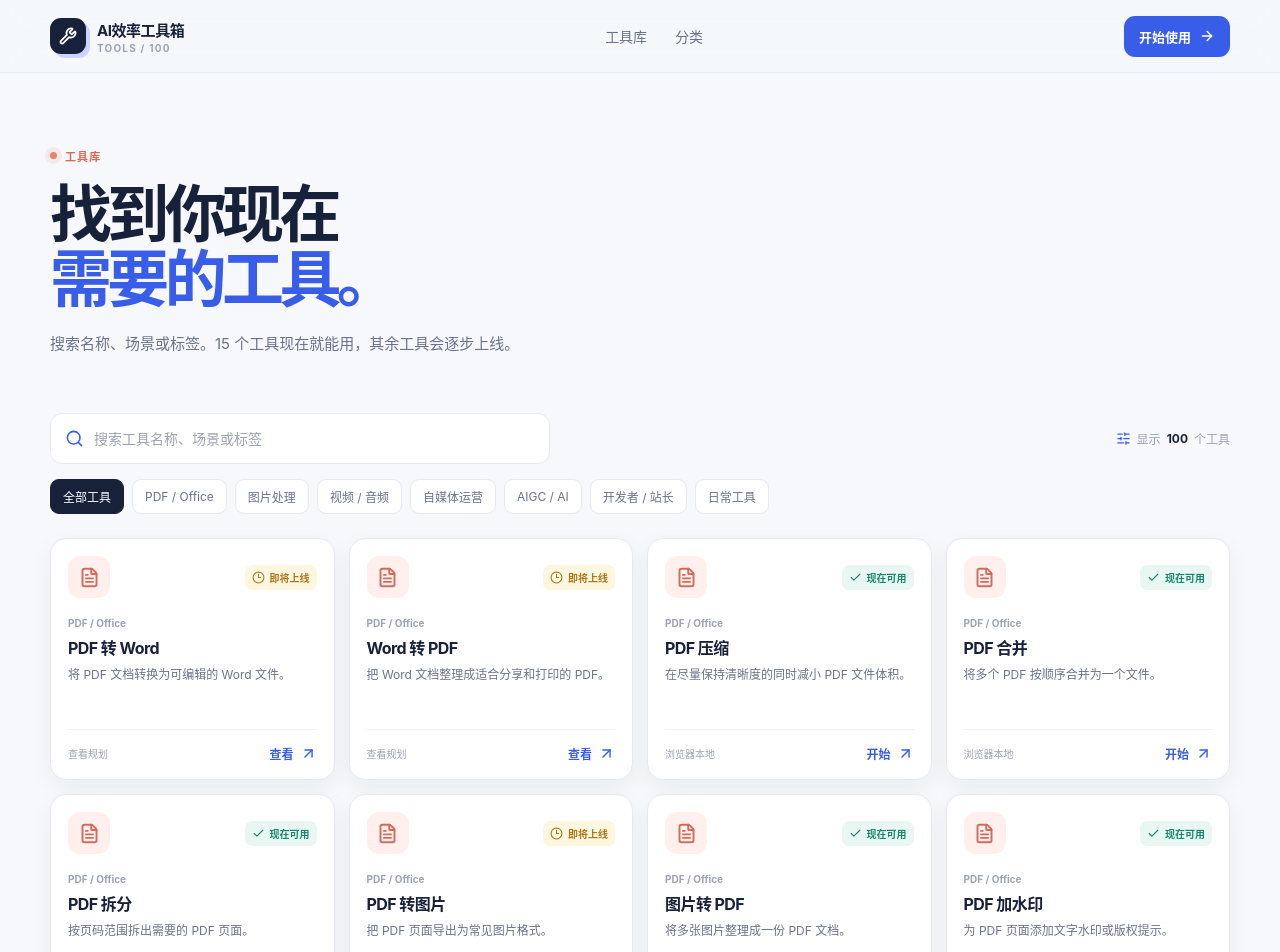
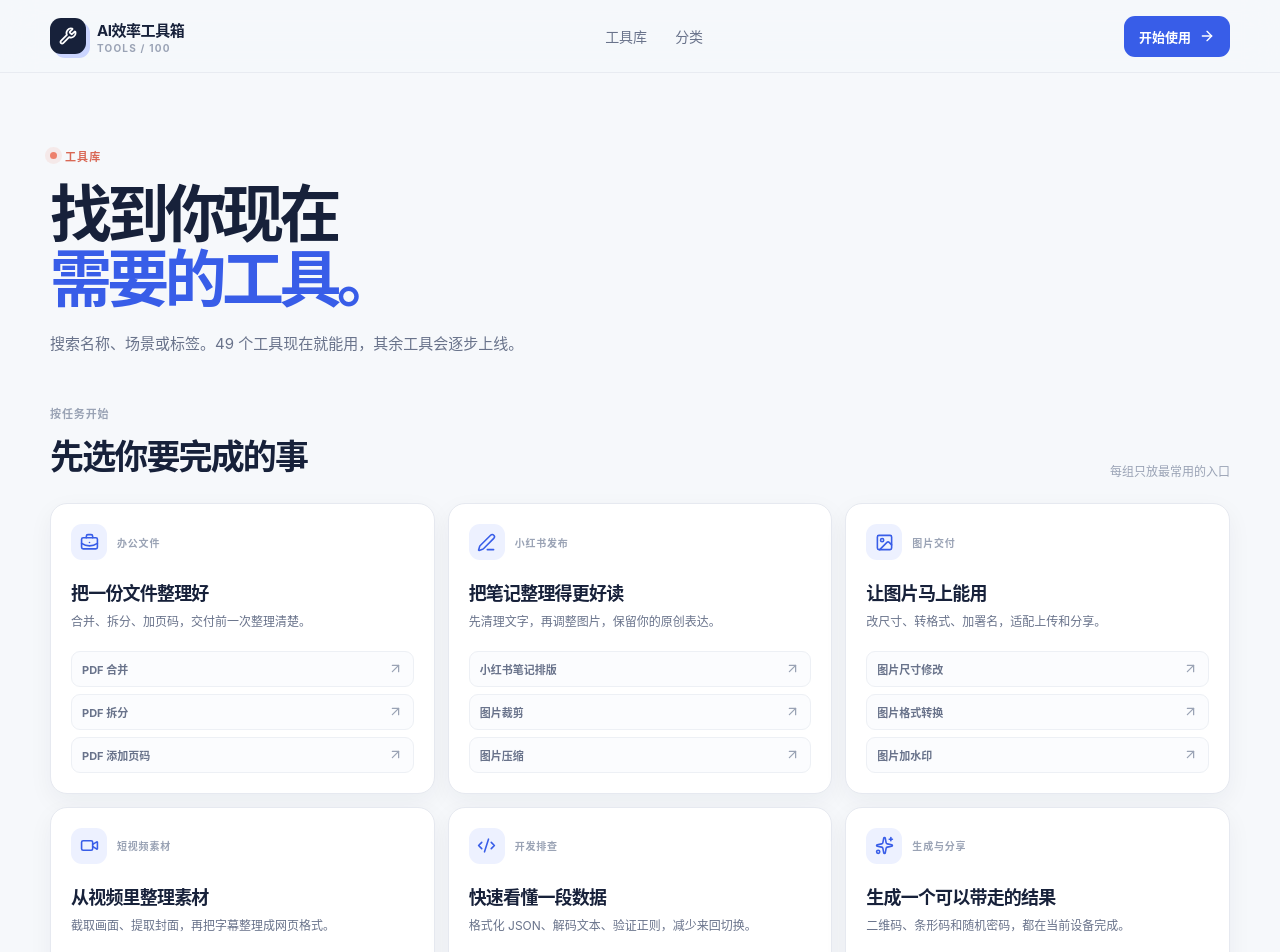
Before and after one commit to hyggemonster-star/toolswebsite, a Next.js app: page /tools in a window 1280 px wide. Shown: the top 952 px of the page. Built offline with nearby package versions, Linux system fonts and the light colour scheme; no server answers.

Commit message:
feat: add task based toolkits to library

```diff
--- a/src/app/globals.css
+++ b/src/app/globals.css
@@ -173,6 +173,21 @@ img { display: block; max-width: 100%; }
 .page-heading > p:last-child { max-width: 640px; margin-top: 18px; color: var(--muted); font-size: 15px; line-height: 1.75; }
 .category-heading { padding-bottom: 38px; }
 .category-heading h1 { font-size: clamp(36px, 5vw, 56px); }
+.toolkit-section { margin-bottom: 70px; }
+.toolkit-grid { display: grid; grid-template-columns: repeat(3, minmax(0, 1fr)); gap: 13px; }
+.toolkit-card { min-width: 0; display: grid; grid-template-rows: auto 1fr auto; gap: 19px; padding: 20px; border: 1px solid var(--line); border-radius: 17px; background: var(--surface); box-shadow: var(--shadow-sm); transition: transform 180ms ease, box-shadow 180ms ease, border-color 180ms ease; }
+.toolkit-card:hover { transform: translateY(-3px); border-color: #d4dbea; box-shadow: var(--shadow-md); }
+.toolkit-card-top { display: flex; align-items: center; gap: 10px; }
+.toolkit-icon { width: 36px; height: 36px; display: grid; place-items: center; color: var(--accent); border-radius: 11px; background: var(--accent-soft); }
+.toolkit-eyebrow { color: var(--faint); font-size: 10px; font-weight: 800; letter-spacing: 0.08em; }
+.toolkit-card h2 { color: var(--ink); font-size: 18px; letter-spacing: -0.045em; }
+.toolkit-card > div:nth-child(2) p { margin-top: 7px; color: var(--muted); font-size: 12px; line-height: 1.65; }
+.toolkit-links { display: grid; gap: 7px; }
+.toolkit-link { display: flex; align-items: center; justify-content: space-between; gap: 12px; min-width: 0; padding: 9px 10px; color: var(--muted); border: 1px solid #edf0f5; border-radius: 9px; background: #fbfcfe; font-size: 11px; font-weight: 700; transition: color 160ms ease, border-color 160ms ease, background 160ms ease; }
+.toolkit-link span { min-width: 0; overflow: hidden; text-overflow: ellipsis; white-space: nowrap; }
+.toolkit-link svg { flex: 0 0 auto; color: var(--faint); }
+.toolkit-link:hover { color: var(--accent); border-color: #cbd6f7; background: var(--accent-soft); }
+.toolkit-link:hover svg { color: var(--accent); }
 .browser-shell { padding-top: 8px; }
 .browser-toolbar { display: flex; align-items: center; justify-content: space-between; gap: 18px; margin-bottom: 15px; }
 .search-field { display: flex; align-items: center; gap: 10px; height: 51px; padding: 0 14px; border: 1px solid var(--line); border-radius: 12px; background: var(--surface); }
@@ -422,7 +437,7 @@ img { display: block; max-width: 100%; }
 
 @media (max-width: 1020px) {
   .hero-section { grid-template-columns: minmax(0, 1fr) 320px; gap: 38px; }
-  .category-grid, .tool-grid { grid-template-columns: repeat(3, minmax(0, 1fr)); }
+  .category-grid, .tool-grid, .toolkit-grid { grid-template-columns: repeat(3, minmax(0, 1fr)); }
   .why-section { gap: 36px; }
   .coming-soon-card { grid-template-columns: auto minmax(0, 1fr); }
   .compliance-note { grid-column: 1 / -1; }
@@ -449,7 +464,7 @@ img { display: block; max-width: 100%; }
   .popular-section { padding-top: 0; }
   .section-heading { align-items: flex-start; margin-bottom: 19px; }
   .heading-note { display: none; }
-  .category-grid, .tool-grid { grid-template-columns: repeat(2, minmax(0, 1fr)); gap: 10px; }
+  .category-grid, .tool-grid, .toolkit-grid { grid-template-columns: repeat(2, minmax(0, 1fr)); gap: 10px; }
   .category-card { min-height: 157px; padding: 15px; border-radius: 14px; }
   .category-card-copy strong { font-size: 13px; }
   .category-card-copy span { font-size: 11px; }
@@ -472,6 +487,8 @@ img { display: block; max-width: 100%; }
   .page-heading { padding-bottom: 34px; }
   .page-heading h1 { font-size: clamp(37px, 11vw, 52px); }
   .page-heading > p:last-child { font-size: 14px; }
+  .toolkit-section { margin-bottom: 55px; }
+  .toolkit-grid { grid-template-columns: 1fr; }
   .browser-toolbar { display: block; }
   .compact-search { width: 100%; }
   .result-count { margin-top: 12px; }
--- a/src/app/tools/page.tsx
+++ b/src/app/tools/page.tsx
@@ -1,6 +1,7 @@
 import type { Metadata } from "next";
+import { SceneToolkitGrid } from "@/components/SceneToolkitGrid";
 import { ToolBrowser } from "@/components/ToolBrowser";
-import { tools } from "@/data/tools";
+import { getImplementedTools, tools } from "@/data/tools";
 
 export const metadata: Metadata = {
   title: "全部工具",
@@ -8,5 +9,5 @@ export const metadata: Metadata = {
 };
 
 export default function ToolsPage() {
-  return <main className="listing-page container"><div className="page-heading"><p className="eyebrow"><span className="eyebrow-dot" /> 工具库</p><h1>找到你现在<br /><span>需要的工具。</span></h1><p>搜索名称、场景或标签。15 个工具现在就能用，其余工具会逐步上线。</p></div><ToolBrowser tools={tools} /></main>;
+  return <main className="listing-page container"><div className="page-heading"><p className="eyebrow"><span className="eyebrow-dot" /> 工具库</p><h1>找到你现在<br /><span>需要的工具。</span></h1><p>搜索名称、场景或标签。{getImplementedTools().length} 个工具现在就能用，其余工具会逐步上线。</p></div><section className="toolkit-section" aria-labelledby="toolkit-title"><div className="section-heading"><div><p className="section-kicker">按任务开始</p><h2 id="toolkit-title">先选你要完成的事</h2></div><span className="heading-note">每组只放最常用的入口</span></div><SceneToolkitGrid /></section><ToolBrowser tools={tools} /></main>;
 }
--- /dev/null
+++ b/src/components/SceneToolkitGrid.tsx
@@ -0,0 +1,23 @@
+import Link from "next/link";
+import { ArrowUpRight, BriefcaseBusiness, Code2, Image, PenLine, Sparkles, Video } from "lucide-react";
+import type { LucideIcon } from "lucide-react";
+import { getToolBySlug } from "@/data/tools";
+import { toolkits } from "@/data/toolkits";
+
+const iconMap: Record<(typeof toolkits)[number]["icon"], LucideIcon> = {
+  briefcase: BriefcaseBusiness,
+  pen: PenLine,
+  image: Image,
+  video: Video,
+  code: Code2,
+  sparkles: Sparkles,
+};
+
+export function SceneToolkitGrid() {
+  return <div className="toolkit-grid">{toolkits.map((toolkit) => {
+    const Icon = iconMap[toolkit.icon];
+    const toolkitTools = toolkit.toolSlugs.map((slug) => getToolBySlug(slug)).filter((tool): tool is NonNullable<typeof tool> => Boolean(tool));
+
+    return <article className="toolkit-card" key={toolkit.id}><div className="toolkit-card-top"><span className="toolkit-icon"><Icon size={19} /></span><span className="toolkit-eyebrow">{toolkit.eyebrow}</span></div><div><h2>{toolkit.title}</h2><p>{toolkit.description}</p></div><div className="toolkit-links">{toolkitTools.map((tool) => <Link href={`/tools/${tool.slug}`} key={tool.slug} className="toolkit-link"><span>{tool.name}</span><ArrowUpRight size={15} /></Link>)}</div></article>;
+  })}</div>;
+}
--- /dev/null
+++ b/src/data/toolkits.ts
@@ -0,0 +1,61 @@
+export type ToolkitIcon = "briefcase" | "pen" | "image" | "video" | "code" | "sparkles";
+
+export type ToolkitRecord = {
+  id: string;
+  eyebrow: string;
+  title: string;
+  description: string;
+  icon: ToolkitIcon;
+  toolSlugs: string[];
+};
+
+export const toolkits: ToolkitRecord[] = [
+  {
+    id: "office-files",
+    eyebrow: "办公文件",
+    title: "把一份文件整理好",
+    description: "合并、拆分、加页码，交付前一次整理清楚。",
+    icon: "briefcase",
+    toolSlugs: ["pdf-merge", "pdf-split", "pdf-page-numbers"],
+  },
+  {
+    id: "publish-note",
+    eyebrow: "小红书发布",
+    title: "把笔记整理得更好读",
+    description: "先清理文字，再调整图片，保留你的原创表达。",
+    icon: "pen",
+    toolSlugs: ["xhs-note-formatter", "image-crop", "image-compress"],
+  },
+  {
+    id: "make-assets",
+    eyebrow: "图片交付",
+    title: "让图片马上能用",
+    description: "改尺寸、转格式、加署名，适配上传和分享。",
+    icon: "image",
+    toolSlugs: ["image-resize", "image-convert", "image-watermark"],
+  },
+  {
+    id: "video-materials",
+    eyebrow: "短视频素材",
+    title: "从视频里整理素材",
+    description: "截取画面、提取封面，再把字幕整理成网页格式。",
+    icon: "video",
+    toolSlugs: ["video-screenshot", "video-cover-extract", "srt-to-vtt"],
+  },
+  {
+    id: "developer-debug",
+    eyebrow: "开发排查",
+    title: "快速看懂一段数据",
+    description: "格式化 JSON、解码文本、验证正则，减少来回切换。",
+    icon: "code",
+    toolSlugs: ["json-format", "base64-codec", "regex-tester"],
+  },
+  {
+    id: "share-and-generate",
+    eyebrow: "生成与分享",
+    title: "生成一个可以带走的结果",
+    description: "二维码、条形码和随机密码，都在当前设备完成。",
+    icon: "sparkles",
+    toolSlugs: ["qr-generator", "barcode-generator", "password-generator"],
+  },
+];
```
